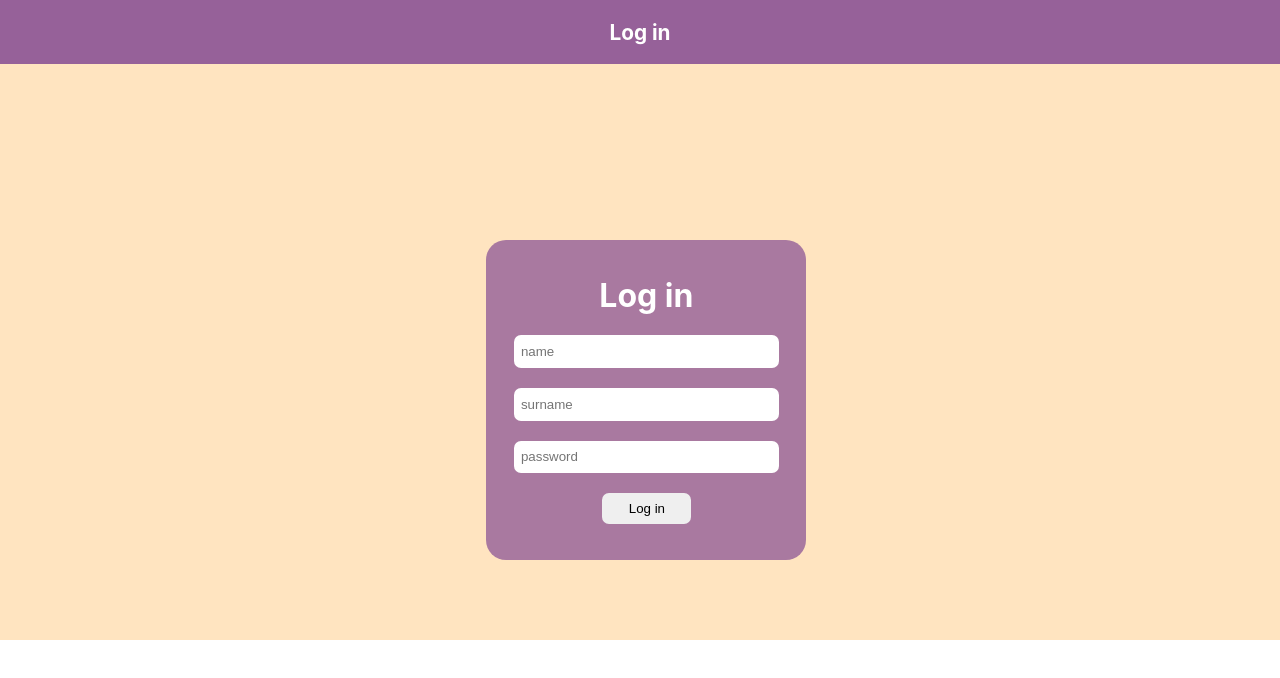
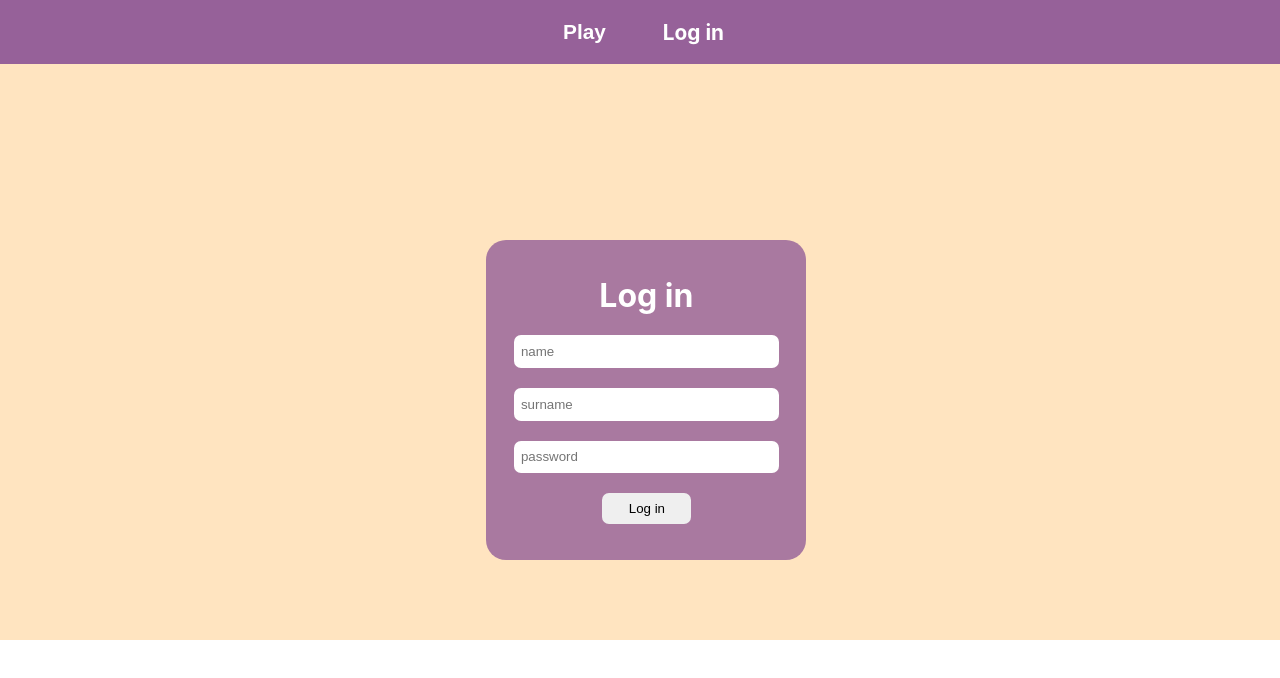
Before and after one commit to anastasiagh/PW_lab4, a React (Create React App) app: page /login in a window 1280 px wide. Shown: the top 678 px of the page. Built offline with nearby package versions, Linux system fonts and the light colour scheme.

Commit message:
added background music

```diff
--- a/package.json
+++ b/package.json
@@ -12,8 +12,10 @@
     "axios": "^0.26.1",
     "react": "^17.0.2",
     "react-dom": "^17.0.2",
+    "react-native-background-audio": "^1.1.4",
     "react-router-dom": "^6.3.0",
     "react-scripts": "5.0.0",
+    "react-sound": "^1.2.0",
     "web-vitals": "^2.1.4"
   },
   "scripts": {
--- a/src/App.css
+++ b/src/App.css
@@ -158,3 +158,16 @@ a {
 input[type=radio]{
   height: 20px;
 }
+
+.link {
+  border: 1px solid #966199;
+  /* border-radius: 10px; */
+  color: white;
+  background-color: #966199;
+  height: auto;
+  width: auto;
+  font-size: 1.3em;
+  font-weight: bold;
+  /* bottom: 5vw; */
+  cursor: pointer;
+}
--- a/src/App.js
+++ b/src/App.js
@@ -10,8 +10,14 @@ import Quiz from './components/quiz';
 import FinishQuiz from './components/finishQuiz'
 import { BrowserRouter } from 'react-router-dom';
 import ViewQuizes from './components/viewQuizes';
+import Audio from './components/audio';
+// import BgAudio from 'react-native-background-audio';
 
 
+
+// const audio_options = {
+//   source:{remote:{uri:"http://www.sample-videos.com/audio/mp3/india-national-anthem.mp3"}}
+// }
 
 function App() {
   return (
--- /dev/null
+++ b/src/components/audio.js
@@ -0,0 +1,35 @@
+import React, { Component } from 'react'
+
+class musicPlayer extends React.Component {
+    constructor(props) {
+        super(props);
+        this.state = {
+            play: false,
+            pause: true,
+        }
+        // this.url = "http://docs.google.com/uc?export=open&id=1vqNrCLWfOPmQeMcpCo05yTZKPQf7I10G";
+        this.url = "http://docs.google.com/uc?export=open&id=1gkIoAKWWRkrlLOIDnVYqWgR6tPbZOXro";
+        this.audio = new Audio(this.url);
+
+    }
+
+    toogle = () => {
+        if (this.state.play === false) {
+            this.setState({ play: true, pause: false })
+            this.audio.play();
+        } else{
+            this.setState({ play: false, pause: true })
+            this.audio.pause();
+        }
+    }
+
+    render() {
+        return (
+            <div>
+                <button className="link" onClick={this.toogle}>{this.state.play ? <div>Pause</div> : <div>Play</div>}</button>
+            </div>
+        );
+    }
+}
+
+export default musicPlayer
--- a/src/components/header.js
+++ b/src/components/header.js
@@ -1,5 +1,7 @@
 import React, { Component } from 'react';
 import { NavLink, useNavigate } from 'react-router-dom';
+import Audio from './audio';
+
 
 function Header()  {
     localStorage.clear();
@@ -7,10 +9,11 @@ function Header()  {
 
         return (
             <div className="header">
-
+                <Audio />
                 {
                     localStorage.getItem('user-info') ?
                     <>
+
                     <NavLink className="nav-link" to="/main">
                     Main
                     </NavLink>
```
Also changed, not shown: 1 other file (tests, documents, lock files or other folders).
